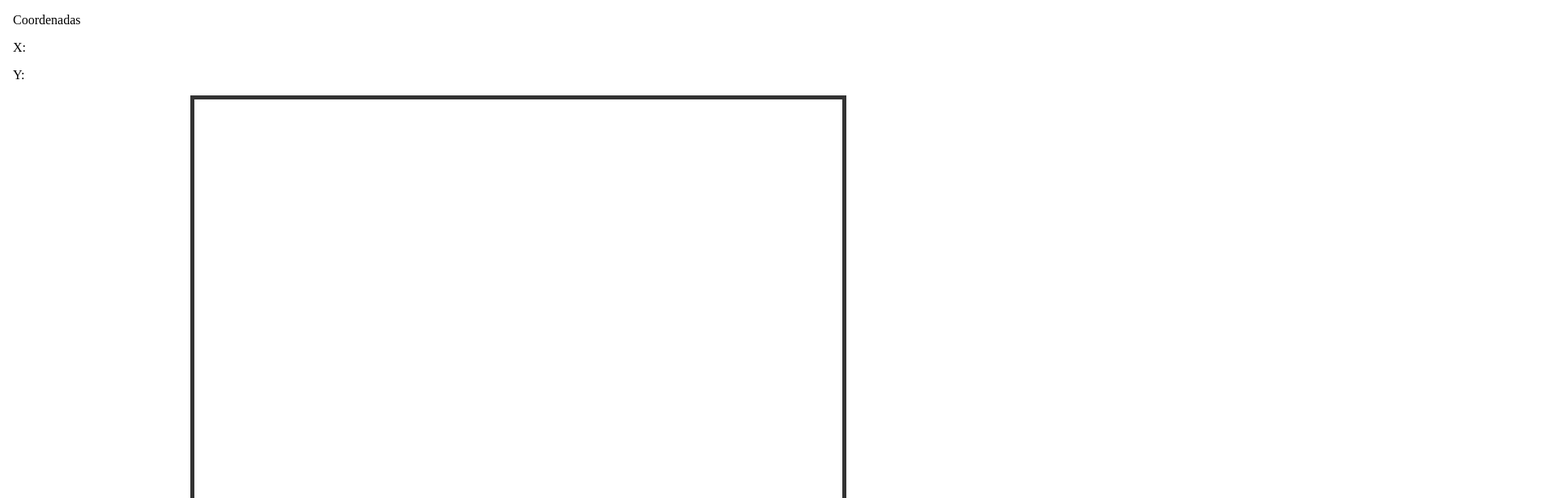
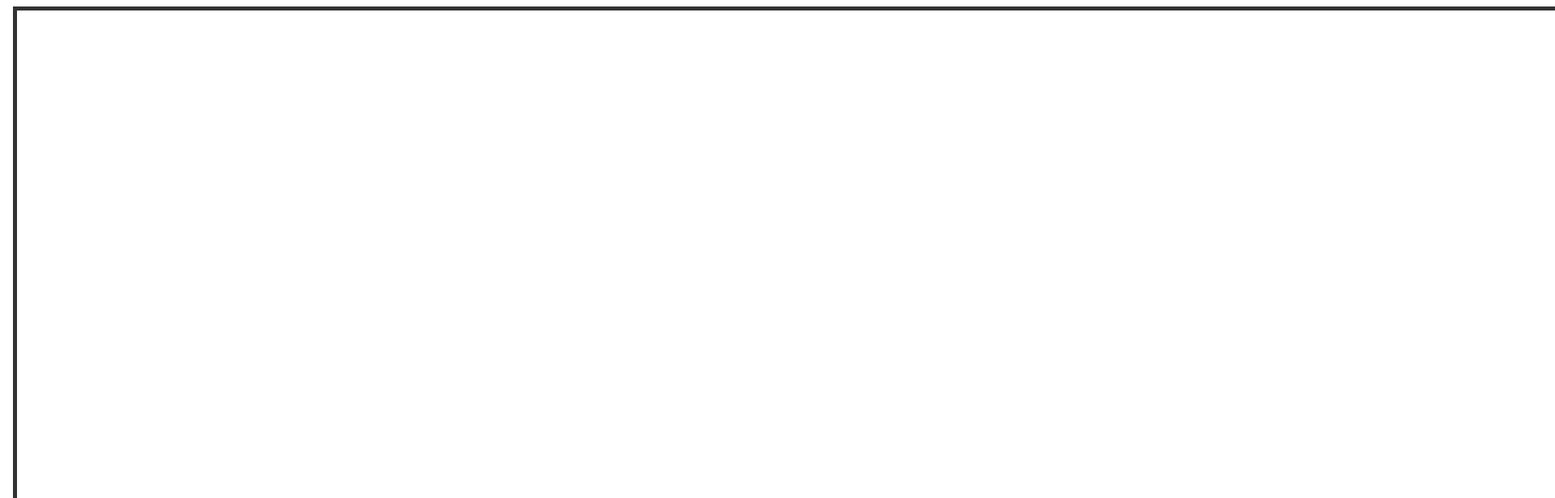
Before and after one commit to pmdmartins21/Bouncing-Balls, a Vue app: page / in a window 1280 px wide. Shown: the top 616 px of the page at 81% size, 1920 px wide, since content can reach past the window. Built offline with nearby package versions, Linux system fonts and the light colour scheme.

Commit message:
ball movement in canvas

```diff
--- a/src/App.vue
+++ b/src/App.vue
@@ -1,5 +1,3 @@
-
-
 <script lang="ts">
 import BallsItems from "./components/Balls-items.vue";
 
@@ -26,6 +24,10 @@ export default {
         posX: mouseX,
         posY: mouseY,
         size: radius,
+        direction: {
+          x: 1,
+          y: 1,
+        }
       };
 
       this.balls = [... this.balls, newBall];
@@ -39,10 +41,7 @@ export default {
   <body @click="clickedBackground">
     <div class="container">
       <BallsItems :balls="balls" />
-      <p>Coordenadas</p>
-      <p>X: {{ mouseX }}</p>
-      <p>Y: {{ mouseY }}</p>
-      <div class="box"></div>
+      <canvas class="box"></canvas>
     </div>
   </body>
 
@@ -50,8 +49,8 @@ export default {
 
 <style>
 .box {
-  width: 800px;
-  height: 800px;
+  width: 2520px;
+  height: 1200px;
   display: flex;
   border: 5px #333 solid;
   margin: auto;
--- a/src/components/Ball-item.vue
+++ b/src/components/Ball-item.vue
@@ -3,6 +3,9 @@ export default {
   name: "Ball-item",
   props: {
     ball: Object,
+  },
+  mounted() {
+    setInterval(this.update, 50);
   },
   data() {
     return {
@@ -11,11 +14,22 @@ export default {
         height: '4rem',
         backgroundColor: 'black',
         borderRadius: '2rem',
-        top: `${this.ball.posY - 30}px`,
-        left: `${this.ball.posX -30}px`,
+        top: `${this.ball.posY - 20}px`,
+        left: `${this.ball.posX - 30}px`,
         position: 'absolute'
       },
+      posX: this.ball.posX,
+      posY: this.ball.posY,
     };
+  },
+  methods: {
+    shout() {
+      console.log("teste")
+    },
+    update() {
+      this.posX += 20;
+      this.ballInfo.left = `${this.posX - 30}px`
+    },
   },
 };
 
--- a/src/components/Balls-items.vue
+++ b/src/components/Balls-items.vue
@@ -11,7 +11,7 @@ export default {
 </script>
 
 <template>
-  <div :key="ball.id" v-for="ball in balls">
+  <div :key="balls.id" v-for="ball in balls">
     <BallItem :ball="ball" />
   </div>
 </template>
```
